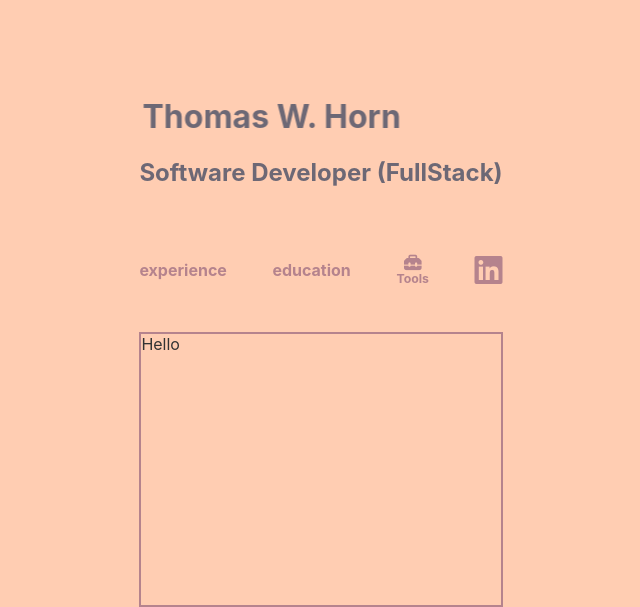
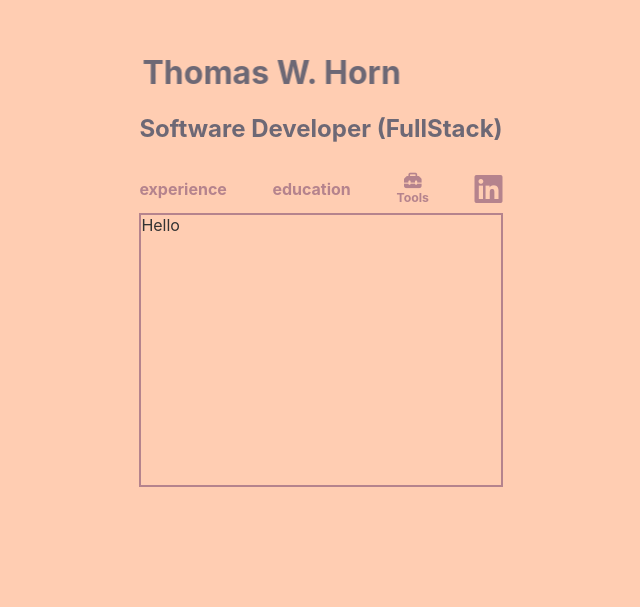
Before and after one commit to thorn91/personal, a Svelte app in the folder web/: page / in a window 1280 px wide. Shown: the part 216-823 px from the top of the page, without its empty margins (319-959 px from the left). After the commit the page ends 800 px from the top, so only its background shows below. Built offline with nearby package versions, Linux system fonts and the light colour scheme.

Commit message:
Update App.svelte

```diff
--- a/web/src/App.svelte
+++ b/web/src/App.svelte
@@ -54,7 +54,7 @@
             "middle"
             "bottom"
             "card";
-        grid-template-rows: 3fr 3fr 2fr auto;
+        grid-template-rows: 25% 3fr 2fr auto;
         justify-content: center;
         align-items: center;
 
```
